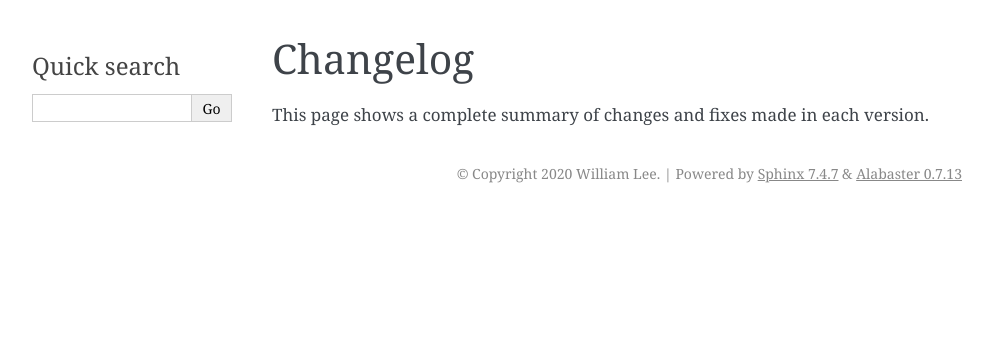
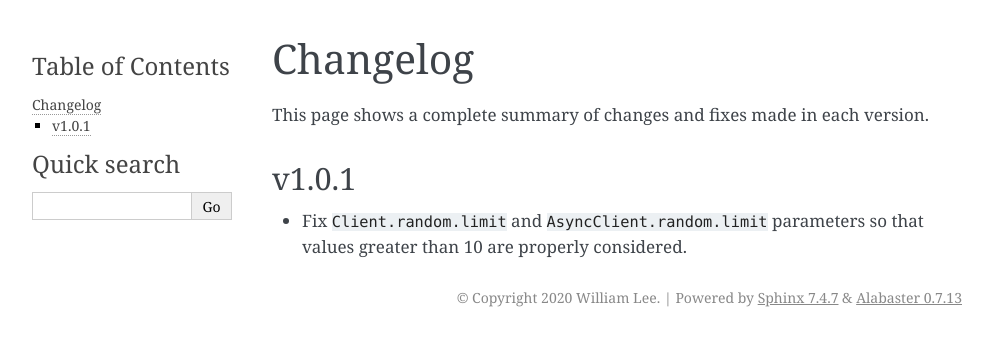
Before and after one commit to WilliamWFLee/pyud, a Sphinx documentation site: the page built from docs/changelog.rst, in a window 1280 px wide. Shown: the top 346 px of the page, without its empty margins (148-1141 px from the left). Built offline with Sphinx 7.4.7, drawn with Linux system fonts in a browser that asks for light colours; cross-references to code outside the pages are shown as plain code.

Commit message:
Update docs to include change

```diff
--- a/docs/changelog.rst
+++ b/docs/changelog.rst
@@ -1,4 +1,11 @@
+.. currentmodule:: pyud
+
 Changelog
 =========
 
 This page shows a complete summary of changes and fixes made in each version.
+
+v1.0.1
+------
+
+- Fix :paramref:`Client.random.limit` and :paramref:`AsyncClient.random.limit` parameters so that values greater than 10 are properly considered.
```
